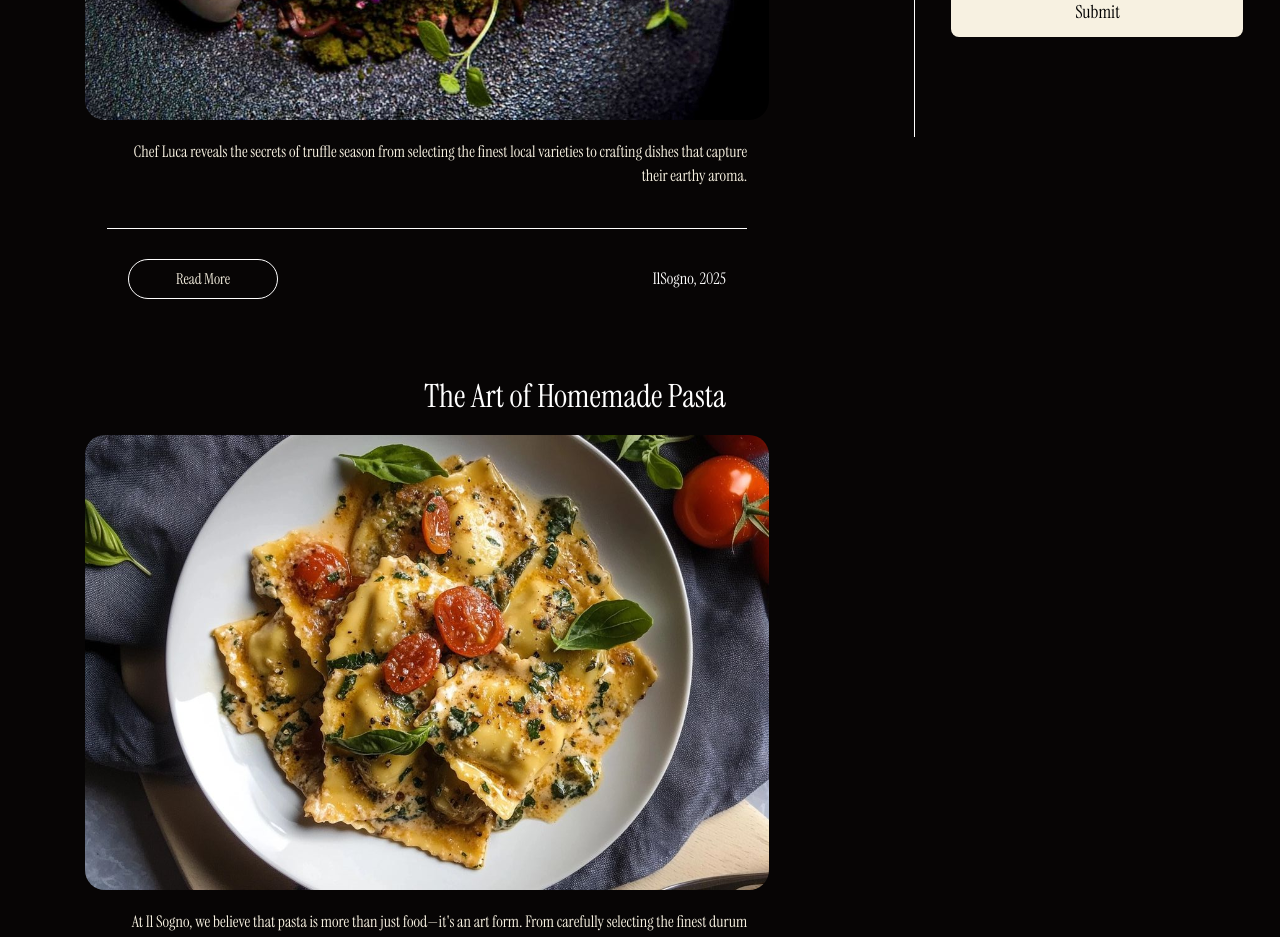
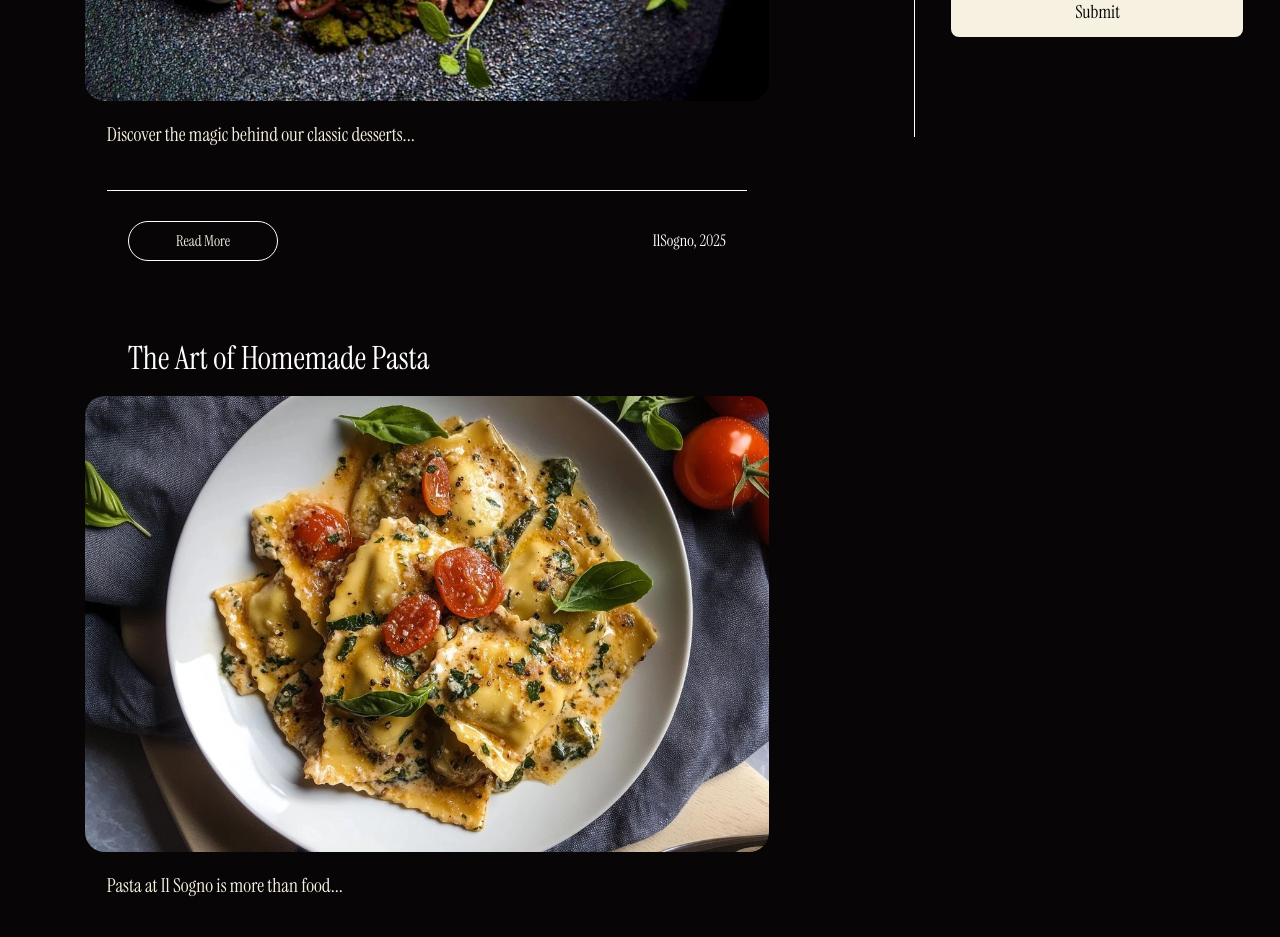
Before and after one commit to rizonehyseni/Il-Sogno-Website, a React (Vite) app in the folder react-page/: page / in a window 1280 px wide. Shown: the part 2140-3077 px from the top of the page. Built offline with nearby package versions, Linux system fonts and the light colour scheme.

Commit message:
react page update

```diff
--- a/react-page/src/App.css
+++ b/react-page/src/App.css
@@ -100,7 +100,7 @@ body {
 
 .blog-title {
   width: 70%;
-  text-align: right;
+  text-align: left;
   font-size: 2rem;
   font-family: "Instrument Serif", serif;
   font-weight: 300;
@@ -118,9 +118,15 @@ body {
   width: 75%;
    font-family: "Instrument Serif", serif;
   color: #f7f1e1;
-  text-align: right;
+  text-align: left;
   padding-bottom: 40px;
   border-bottom: 1px solid #ffffff;
+  font-size: 1.2rem;
+}
+
+.full-text{
+  padding-top:50px;
+  font-size: 1.2rem;
 }
 
 .blog-footer {
--- a/react-page/src/components/BlogSection.jsx
+++ b/react-page/src/components/BlogSection.jsx
@@ -1,9 +1,23 @@
+import { useState } from "react";
+
+/* ================= BLOG DATA ================= */
+
 const blogPosts = [
   {
     id: 1,
     title: "Behind Our Autumn Menu",
     image: "/photos/truffle.jpg",
-    text: "Chef Luca reveals the secrets of truffle season from selecting the finest local varieties to crafting dishes that capture their earthy aroma.",
+    preview: "Chef Luca reveals the secrets of truffle season...",
+    fullText: `
+Chef Luca reveals the secrets of truffle season from selecting the finest local varieties
+to crafting dishes that capture their earthy aroma. Our autumn menu begins deep in the
+forests of Italy, where truffles are carefully harvested at peak maturity.
+
+Each ingredient is thoughtfully paired to enhance—not overpower—the truffle’s natural
+richness. From handmade pasta to slow-cooked sauces, every plate reflects a balance
+between tradition and creativity. This season, we invite you to experience flavors that
+celebrate patience, craftsmanship, and respect for nature.
+    `,
     author: "IlSogno",
     year: 2025,
   },
@@ -11,7 +25,16 @@ const blogPosts = [
     id: 2,
     title: "Italian Desserts Secrets",
     image: "/photos/sogno-dessert.png",
-    text: "Chef Luca reveals the secrets of truffle season from selecting the finest local varieties to crafting dishes that capture their earthy aroma.",
+    preview: "Discover the magic behind our classic desserts...",
+    fullText: `
+Discover the magic behind our classic tiramisu and panna cotta, crafted with love and
+authentic Italian ingredients. Our desserts are inspired by family recipes passed down
+through generations, refined with modern techniques.
+
+From the delicate balance of mascarpone and espresso to the silky smooth texture of panna
+cotta, every dessert tells a story. We believe sweetness should comfort, surprise, and
+leave a lasting memory long after the final bite.
+    `,
     author: "IlSogno",
     year: 2025,
   },
@@ -19,43 +42,67 @@ const blogPosts = [
     id: 3,
     title: "The Art of Homemade Pasta",
     image: "/photos/sogno-pasta.png",
-    text: "At Il Sogno, we believe that pasta is more than just food—it's an art form. From carefully selecting the finest durum wheat to hand-rolling each noodle, every step is infused with passion.",
+    preview: "Pasta at Il Sogno is more than food...",
+    fullText: `
+At Il Sogno, pasta is more than just a meal—it is a ritual. We begin with premium durum
+wheat flour, fresh eggs, and time. Each dough is kneaded by hand, rested carefully, and
+shaped with intention.
+
+Whether it’s tagliatelle, ravioli, or pappardelle, every strand is crafted to hold sauce
+perfectly. This dedication transforms simple ingredients into something extraordinary,
+honoring Italy’s culinary heritage one plate at a time.
+    `,
     author: "IlSogno",
     year: 2025,
   },
   {
-    id:4,
-    title:"Seasonal Ingredients Guide",
-    image:"/photos/sogno-ingredients.png",
-    text: "Learn how we choose the freshest, locally sourced ingredients to make every dish memorable and flavorful.",
+    id: 4,
+    title: "Seasonal Ingredients Guide",
+    image: "/photos/sogno-ingredients.png",
+    preview: "How we choose fresh seasonal ingredients...",
+    fullText: `
+Great cooking begins with great ingredients. At Il Sogno, we work closely with local
+farmers and trusted suppliers to source produce at its seasonal peak.
+
+By respecting nature’s rhythm, we ensure freshness, sustainability, and superior flavor.
+This philosophy allows each dish to reflect the time of year—vibrant in summer, rich in
+autumn, and comforting in winter. Seasonal cooking is not a trend for us; it is a promise.
+    `,
     author: "IlSogno",
     year: 2025,
+  },
+];
+/* ================= BLOG ITEM ================= */
 
-  }
-];
+const BlogItem = ({ title, image, preview, fullText, author, year }) => {
+  const [isOpen, setIsOpen] = useState(false);
 
-
-
-
-
-const BlogItem = ({ title, image, text, author, year }) => {
   return (
     <article className="blog-item">
       <h1 className="blog-title">{title}</h1>
 
-      <img src={image} className="blog-image" alt={title} />
+      <img src={image} alt={title} className="blog-image" />
 
+      {/* Preview text */}
       <div className="blog-paragraph">
-        <p>{text}</p>
+        <p>{preview}</p>
       </div>
+
+      {/* Full text */}
+      {isOpen && (
+        <div className="blog-paragraph full-text">
+          <p>{fullText}</p>
+        </div>
+      )}
 
       <div className="blog-footer">
         <button
           className="btn-read-more"
-          onClick={() => (window.location.href = "about.html")}
+          onClick={() => setIsOpen(!isOpen)}
         >
-          Read More
+          {isOpen ? "Read Less" : "Read More"}
         </button>
+
         <p>
           {author}, {year}
         </p>
@@ -64,9 +111,7 @@ const BlogItem = ({ title, image, text, author, year }) => {
   );
 };
 
-
-
-
+/* ================= BLOG SECTION ================= */
 
 const BlogSection = () => {
   return (
@@ -77,7 +122,8 @@ const BlogSection = () => {
             key={post.id}
             title={post.title}
             image={post.image}
-            text={post.text}
+            preview={post.preview}
+            fullText={post.fullText}
             author={post.author}
             year={post.year}
           />
```
